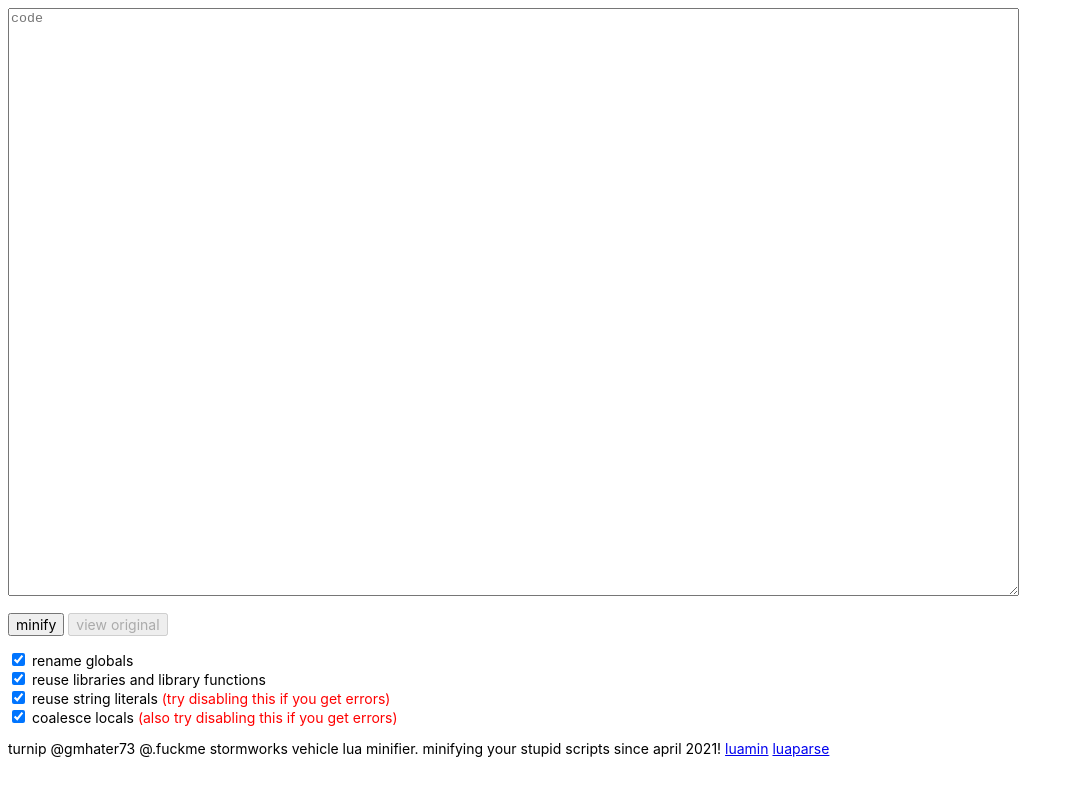
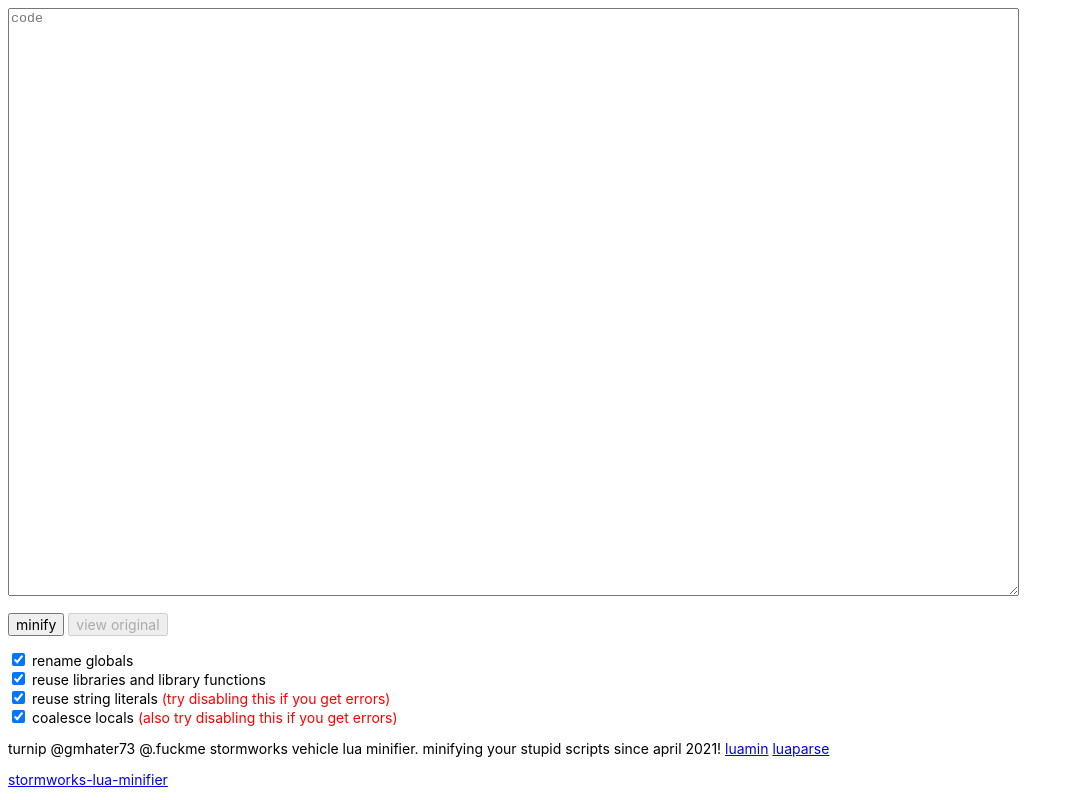
Before and after one commit to gmhater73/stormworks-lua-minifier, a plain HTML site: page index.html in a window 1280 px wide. Shown: the whole page, without its empty margins (0-1074 px from the left). Drawn offline with Linux system fonts and the light colour scheme.

Commit message:
links to github repository

```diff
--- a/index.html
+++ b/index.html
@@ -44,7 +44,7 @@
     <label for="split">newline every 500 chars (for easier debugging)</label> !-->
     <br>
 
-    <p>turnip @gmhater73 @.fuckme stormworks vehicle lua minifier. minifying your stupid scripts since april 2021! <a href="https://github.com/mathiasbynens/luamin">luamin</a> <a href="https://github.com/fstirlitz/luaparse">luaparse</a></p>
+    <p>turnip @gmhater73 @.fuckme stormworks vehicle lua minifier. minifying your stupid scripts since april 2021! <a href="https://github.com/mathiasbynens/luamin">luamin</a> <a href="https://github.com/fstirlitz/luaparse">luaparse</a></p> <a href="https://github.com/gmhater73/stormworks-lua-minifier">stormworks-lua-minifier</a>
 </body>
 
 </html>
```
